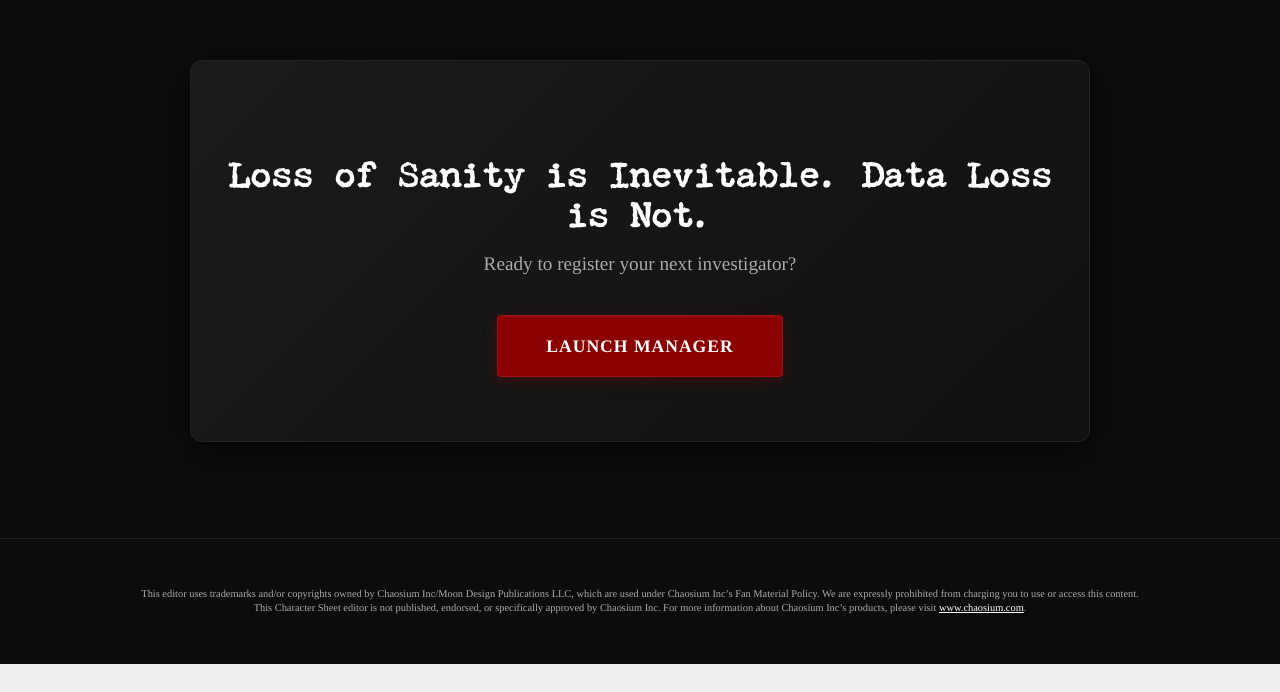
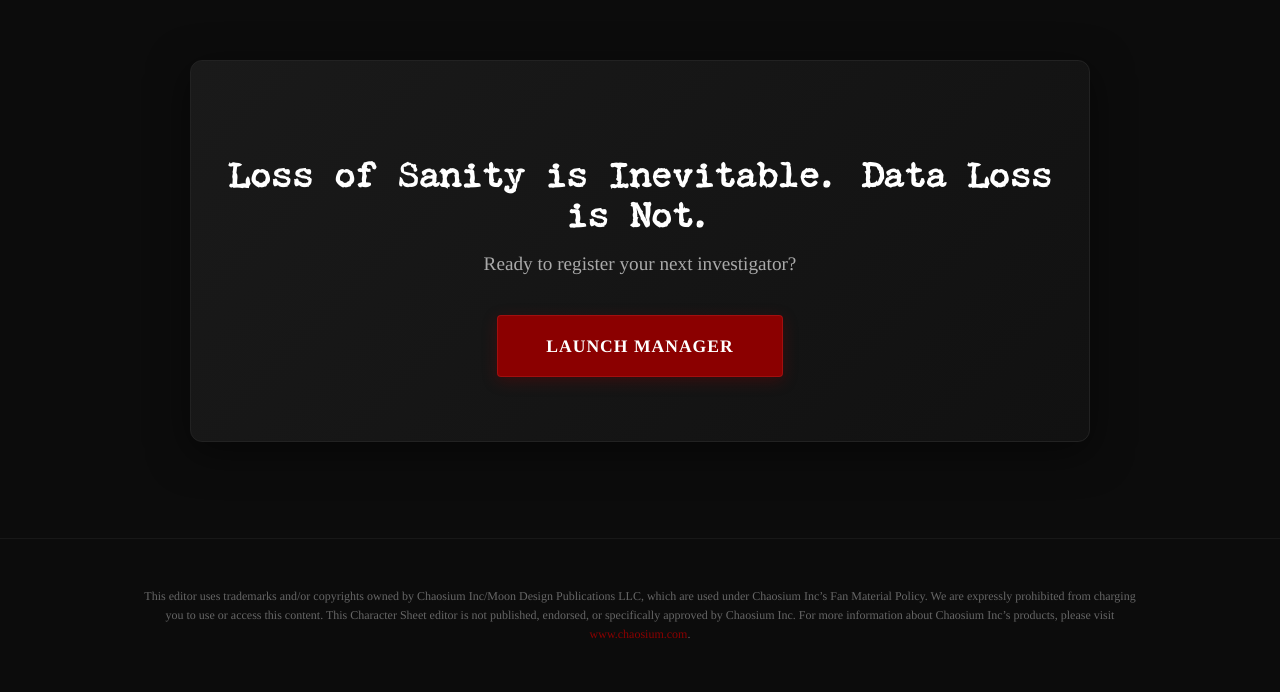
Before and after one commit to ecyrbe/cthulhu-editor, a React (Vite) app: page /edit/1 in a window 1280 px wide. Shown: the part 1559-2251 px from the top of the page. Before the commit the page ends 2223 px from the top, so only its background shows below. Built offline with nearby package versions, Linux system fonts and the light colour scheme.

Commit message:
refactor: update Footer component with styling and integrate into Landing and Manager pages

```diff
--- a/src/App.css
+++ b/src/App.css
@@ -1323,29 +1323,6 @@ td {
   background-color: var(--app-bg);
 }
 
-.app-footer {
-  padding: 10px 20px;
-  font-size: 0.65rem;
-  background-color: var(--menu-bg);
-  color: #aaa;
-  text-align: center;
-  line-height: 1.4;
-}
-
-.app-footer p {
-  margin: 0 auto;
-  max-width: 1000px;
-}
-
-.app-footer a {
-  color: #fff;
-  text-decoration: underline;
-}
-
-.app-footer a:hover {
-  color: #eee;
-}
-
 @media print {
   @page {
     margin: 0;
--- /dev/null
+++ b/src/components/layout/Footer.css
@@ -0,0 +1,33 @@
+.app-footer {
+  padding: 3rem 10%;
+  font-size: 0.75rem;
+  background-color: #0c0c0c;
+  color: #666;
+  text-align: center;
+  line-height: 1.6;
+  border-top: 1px solid rgba(255, 255, 255, 0.05);
+  width: 100%;
+}
+
+.app-footer p {
+  margin: 0 auto;
+  max-width: 1000px;
+}
+
+.app-footer a {
+  color: #8b0000;
+  text-decoration: none;
+  transition: all 0.2s ease;
+}
+
+.app-footer a:hover {
+  color: #ff4d4d;
+  text-decoration: underline;
+}
+
+@media (max-width: 768px) {
+  .app-footer {
+    padding: 2.5rem 5%;
+    font-size: 0.7rem;
+  }
+}
--- a/src/components/layout/Footer.tsx
+++ b/src/components/layout/Footer.tsx
@@ -1,5 +1,6 @@
 import React from "react";
 import { useTranslation } from "react-i18next";
+import "./Footer.css";
 
 const Footer: React.FC = () => {
   const { t } = useTranslation();
--- a/src/pages/LandingPage.css
+++ b/src/pages/LandingPage.css
@@ -196,13 +196,6 @@
   margin-bottom: 2.5rem;
 }
 
-/* Footer override for Landing Page */
-.landing-page-container .app-footer {
-  background: #0c0c0c !important;
-  border-top: 1px solid #222 !important;
-  padding: 3rem 10% !important;
-}
-
 @media (max-width: 768px) {
   .hero-actions {
     flex-direction: column;
--- a/src/pages/ManagerPage.css
+++ b/src/pages/ManagerPage.css
@@ -5,12 +5,16 @@
   color: #d4d4d4;
   font-family: "Liberation Serif", serif;
   width: 100%;
+  display: flex;
+  flex-direction: column;
 }
 
 .manager-page {
   padding: 4rem 2rem;
   max-width: 1200px;
   margin: 0 auto;
+  flex: 1;
+  width: 100%;
 }
 
 .breadcrumb {
@@ -156,6 +160,7 @@
   color: #777;
   margin-top: 3rem;
 }
+
 @media (max-width: 600px) {
   .manager-page {
     padding: 1rem;
--- a/src/pages/ManagerPage.tsx
+++ b/src/pages/ManagerPage.tsx
@@ -102,9 +102,8 @@ const ManagerPage: React.FC = () => {
             </p>
           )}
         </div>
-
-        <Footer />
       </div>
+      <Footer />
     </div>
   );
 };
```
